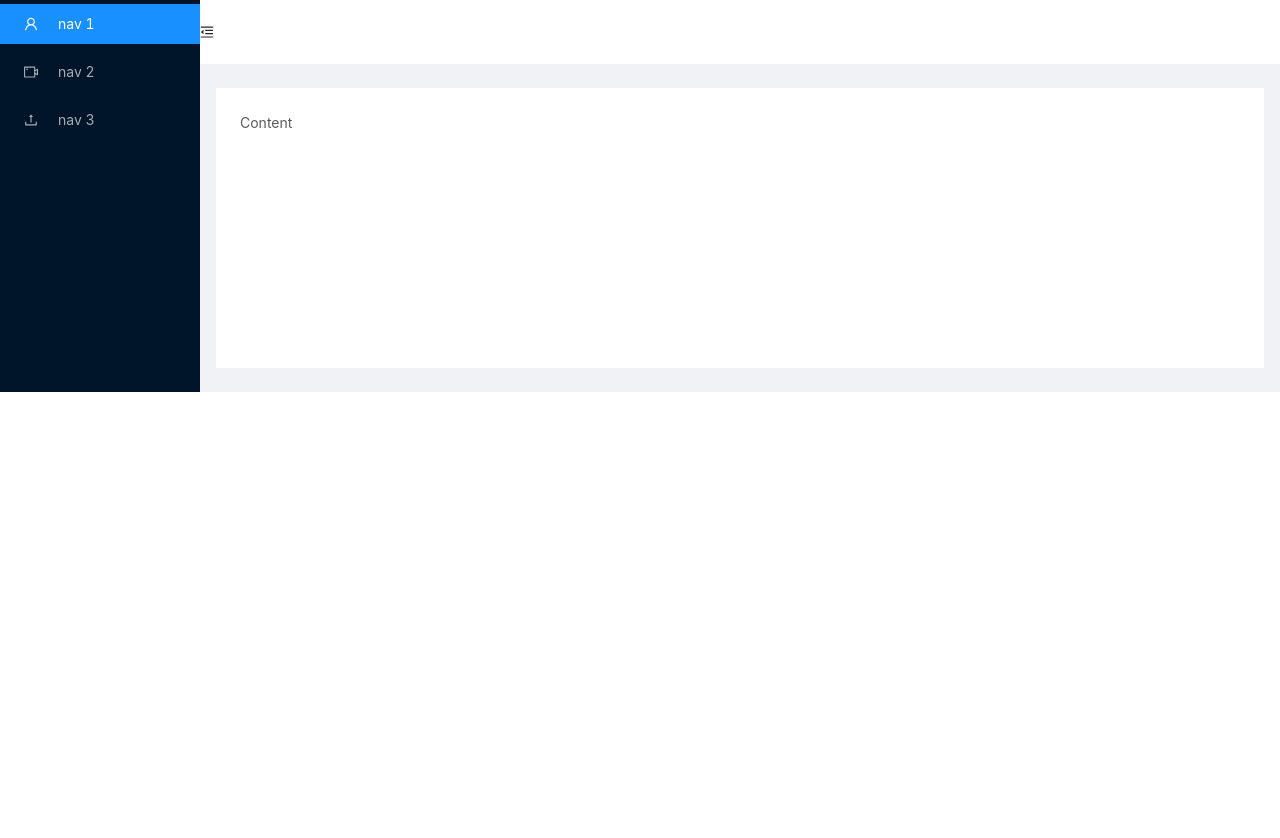
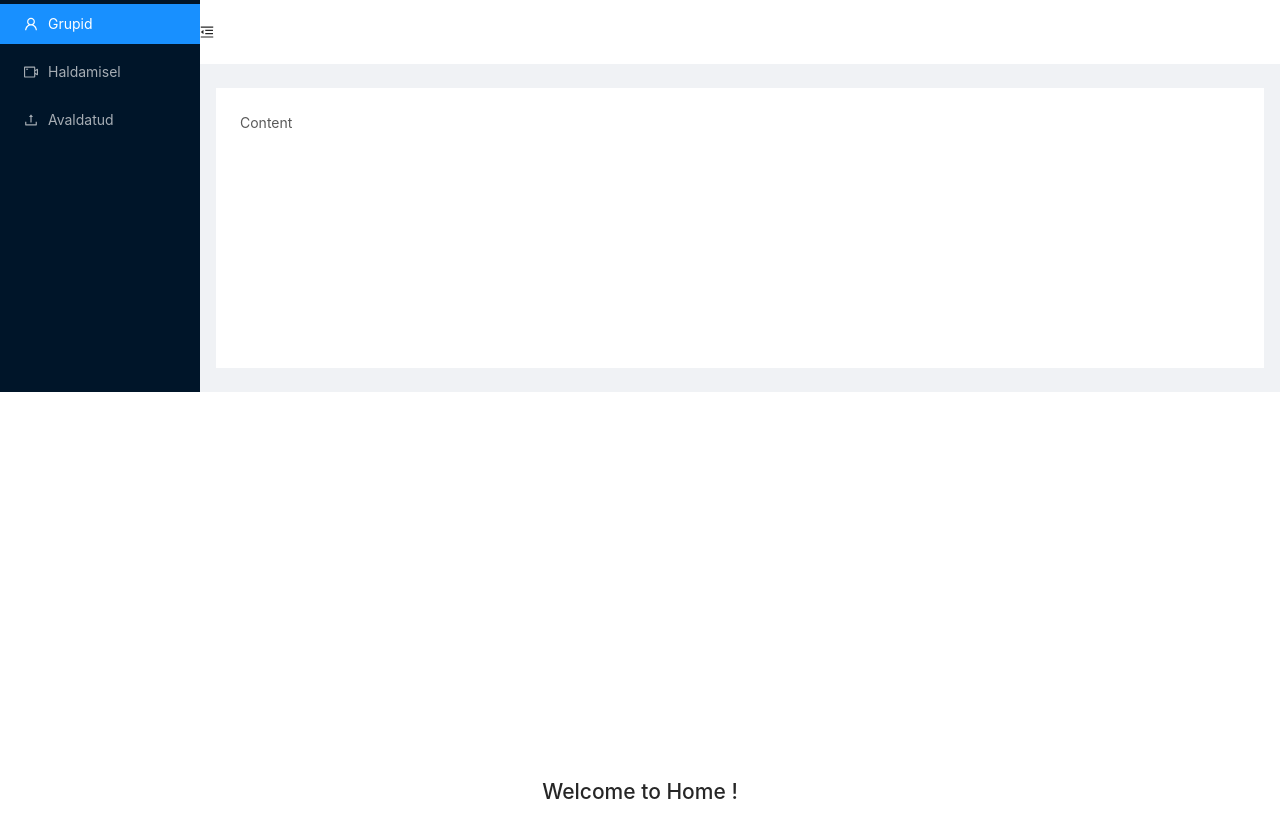
Before and after one commit to ArtyomkaQQ/Quretec-demo, a React (Create React App) app: page /grupid in a window 1280 px wide. Shown: the top 838 px of the page. Before the commit the page ends 800 px from the top, so only its background shows below. Built offline with nearby package versions, Linux system fonts and the light colour scheme.

Commit message:
Routing not working

```diff
--- a/package.json
+++ b/package.json
@@ -14,7 +14,9 @@
     "react": "^16.13.1",
     "react-app-rewired": "^2.1.5",
     "react-dom": "^16.13.1",
-    "react-scripts": "3.4.1"
+    "react-router-dom": "^5.1.2",
+    "react-scripts": "3.4.1",
+    "reactstrap": "^8.4.1"
   },
   "scripts": {
     "start": "react-app-rewired start",
--- a/src/App.js
+++ b/src/App.js
@@ -1,69 +1,22 @@
 import React, { Component } from 'react';
-import './App.scss';
-
-import { Layout, Menu } from 'antd';
-import {
-  MenuUnfoldOutlined,
-  MenuFoldOutlined,
-  UserOutlined,
-  VideoCameraOutlined,
-  UploadOutlined,
-} from '@ant-design/icons';
-
-const { Header, Sider, Content } = Layout;
+import { Route, BrowserRouter as Router, Switch } from 'react-router-dom'
+import Home from './Home'
+import Group from './Group'
+import Manageable from './Manageable'
 
 class App extends Component {
-  state = {
-    collapsed: false,
-  };
-
-  toggle = () => {
-    this.setState({
-      collapsed: !this.state.collapsed,
-    });
-  };
-
-  render() {
-    return (
-      <Layout>
-        <Sider trigger={null} collapsible collapsed={this.state.collapsed}>
-          <div className="logo" />
-          <Menu theme="dark" mode="inline" defaultSelectedKeys={['1']}>
-            <Menu.Item key="1">
-              <UserOutlined />
-              <span>nav 1</span>
-            </Menu.Item>
-            <Menu.Item key="2">
-              <VideoCameraOutlined />
-              <span>nav 2</span>
-            </Menu.Item>
-            <Menu.Item key="3">
-              <UploadOutlined />
-              <span>nav 3</span>
-            </Menu.Item>
-          </Menu>
-        </Sider>
-        <Layout className="site-layout">
-          <Header className="site-layout-background" style={{ padding: 0 }}>
-            {React.createElement(this.state.collapsed ? MenuUnfoldOutlined : MenuFoldOutlined, {
-              className: 'trigger',
-              onClick: this.toggle,
-            })}
-          </Header>
-          <Content
-            className="site-layout-background"
-            style={{
-              margin: '24px 16px',
-              padding: 24,
-              minHeight: 280,
-            }}
-          >
-            Content
-          </Content>
-        </Layout>
-      </Layout>
-    );
-  }
+    state = {}
+    render() {
+        return (
+            <Router>
+                <Switch>
+                    <Route path='/' component={Home} />
+                    <Route path='/grupid' component={Group} />
+                    <Route path='/haldamisel' component={Manageable} />
+                </Switch>
+            </Router>
+        );
+    }
 }
 
 export default App;
--- a/src/App.scss
+++ b/src/App.scss
@@ -1 +1 @@
-@import 'styles/buttons';
+@import 'styles/nav';
--- /dev/null
+++ b/src/AppNav.js
@@ -0,0 +1,71 @@
+import React, { Component } from 'react';
+import './App.scss';
+import { BrowserRouter as Router, Link } from "react-router-dom";
+
+import { Layout, Menu } from 'antd';
+import {
+  MenuUnfoldOutlined,
+  MenuFoldOutlined,
+  UserOutlined,
+  VideoCameraOutlined,
+  UploadOutlined,
+} from '@ant-design/icons';
+
+const { Header, Sider, Content } = Layout;
+
+class App extends Component {
+  state = {
+    collapsed: false,
+  };
+
+  toggle = () => {
+    this.setState({
+      collapsed: !this.state.collapsed,
+    });
+  };
+
+  render() {
+    return (
+      <Router>
+        <Layout>
+        <Sider trigger={null} collapsible collapsed={this.state.collapsed}>
+          <div className="logo" />
+          <Menu theme="dark" mode="inline" defaultSelectedKeys={['1']}>
+            <Menu.Item key="1">
+              <UserOutlined />
+              <Link to="/grupid">Grupid</Link>
+            </Menu.Item>
+            <Menu.Item key="2">
+              <VideoCameraOutlined />
+              <Link to="/haldamisel">Haldamisel</Link>
+            </Menu.Item>
+            <Menu.Item key="3">
+              <UploadOutlined />
+              <Link to="/avaldatud">Avaldatud</Link>
+            </Menu.Item>
+          </Menu>
+        </Sider>
+        <Layout className="site-layout">
+          <Header className="site-layout-background" style={{ padding: 0 }}>
+            {React.createElement(this.state.collapsed ? MenuUnfoldOutlined : MenuFoldOutlined, {
+              className: 'trigger',
+              onClick: this.toggle,
+            })}
+          </Header>
+          <Content
+            className="site-layout-background"
+            style={{
+              margin: '24px 16px',
+              padding: 24,
+              minHeight: 280,
+            }}>
+            Content
+          </Content>
+        </Layout>
+      </Layout>
+      </Router>
+    );
+  }
+}
+
+export default App;
--- /dev/null
+++ b/src/Group.js
@@ -0,0 +1,18 @@
+import React, { Component } from 'react';
+import AppNav from './AppNav';
+
+class Group extends Component {
+    state = {  }
+    render() {
+        return (
+            <div>
+              <AppNav />
+              <h2 style={{ display: 'flex', justifyContent: 'center', alignItems: 'center', height: '100vh' }}>
+                Welcome to Grupid !
+                     </h2>
+            </div>
+        );
+    }
+}
+
+export default Group;
--- /dev/null
+++ b/src/Home.js
@@ -0,0 +1,18 @@
+import React, { Component } from 'react';
+import AppNav from './AppNav';
+
+class Home extends Component {
+    state = {  }
+    render() {
+        return (
+          <div>
+            <AppNav />
+            <h2 style={{ display: 'flex', justifyContent: 'center', alignItems: 'center', height: '100vh' }}>
+              Welcome to Home !
+                   </h2>
+          </div>
+        );
+    }
+}
+
+export default Home;
--- /dev/null
+++ b/src/Manageable.js
@@ -0,0 +1,17 @@
+import React, { Component } from 'react';
+import AppNav from './AppNav';
+
+class Manageable extends Component {
+    render() {
+        return (
+          <div>
+            <AppNav />
+            <h2 style={{ display: 'flex', justifyContent: 'center', alignItems: 'center', height: '100vh' }}>
+              Welcome to easy Haldamisel !
+                   </h2>
+          </div>
+        );
+    }
+}
+
+export default Manageable;
```
Also changed, not shown: src/styles/_nav.scss (renamed from src/styles/_buttons.scss), 1 other file (tests, documents, lock files or other folders).
